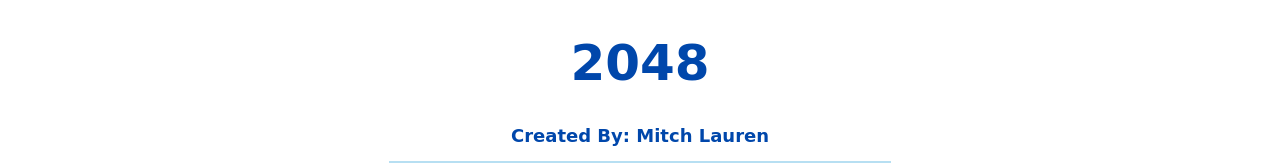
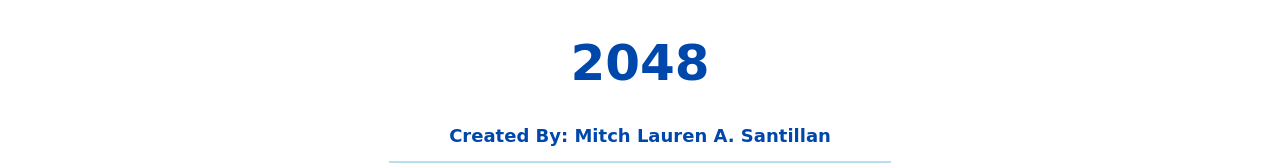
Before and after one commit to laurenx122/game-dev-fcbportfolio, a plain HTML site: page index.html in a window 1280 px wide. Shown: the top 168 px of the page. Drawn offline with Linux system fonts and the light colour scheme.

Commit message:
Update index.html

```diff
--- a/index.html
+++ b/index.html
@@ -40,7 +40,7 @@
 
 			<!-- unit h6 for the headings -->
 			<h1 class="styled-h1">2048</h1>
-			<h2 class="styled-h2">Created By: Mitch Lauren</h2>
+			<h2 class="styled-h2">Created By: Mitch Lauren A. Santillan</h2>
 			<!-- hr = horizontal line -->
 
 			<!-- <h2>Score: <span id="score">0</span></h2> -->
```
